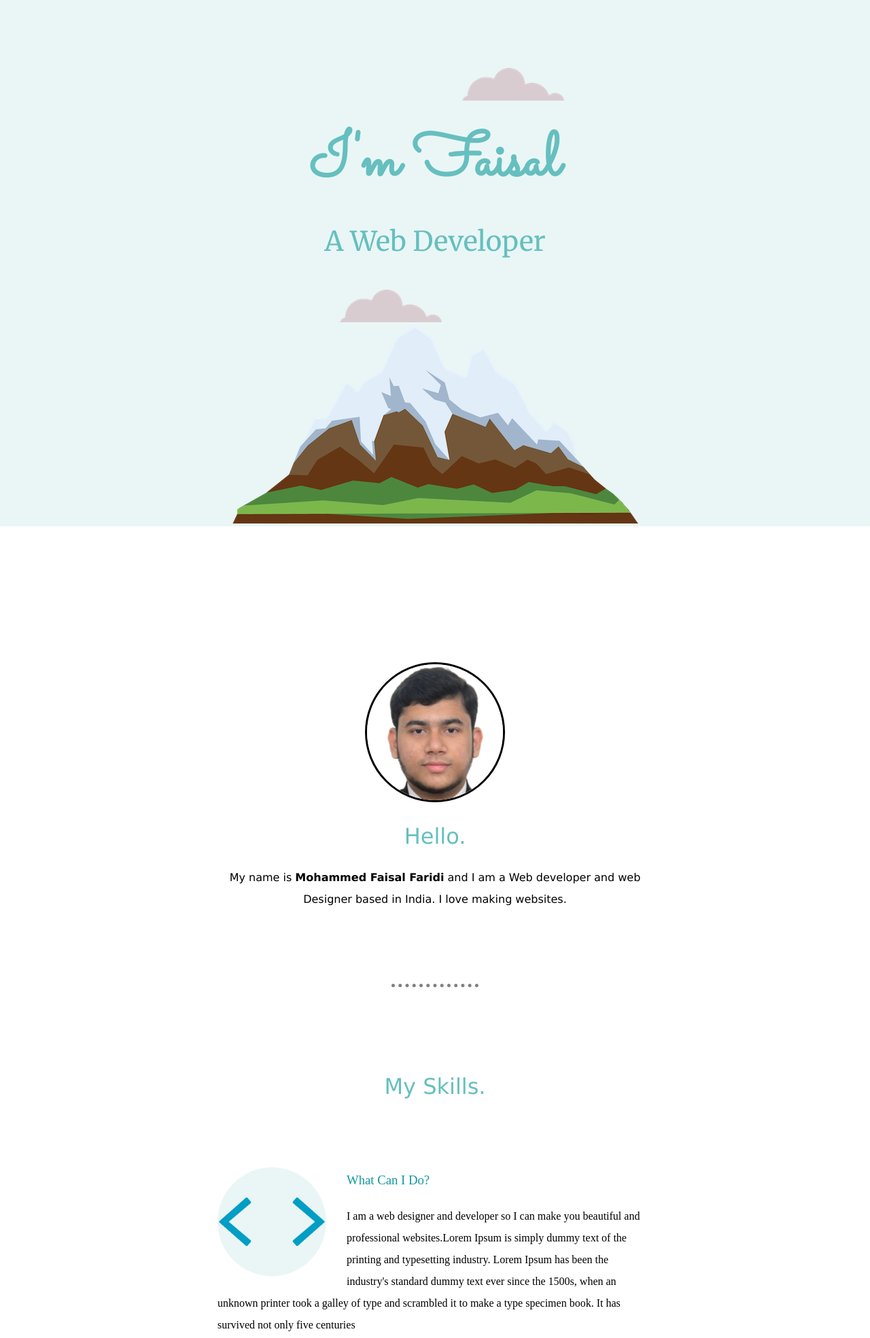
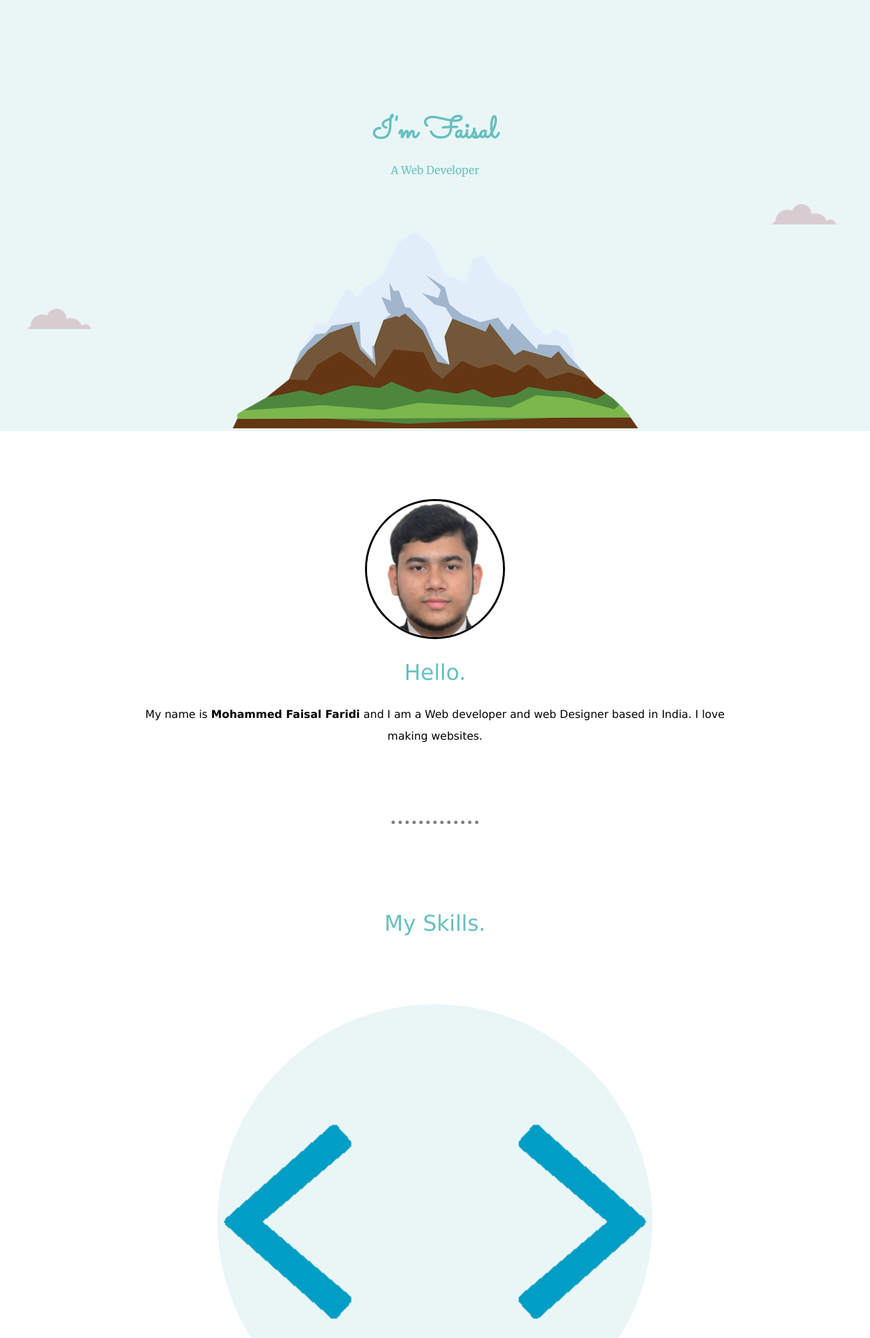
Before and after one commit to FaisalFaridi/CV1, a plain HTML site: page index.html in a window 1280 px wide. Shown: the top 1968 px of the page at 68% size. Drawn offline with Linux system fonts and the light colour scheme.

Commit message:
mobile changes

```diff
--- a/css/styles.css
+++ b/css/styles.css
@@ -2,6 +2,9 @@ body {
     margin: 0;
     text-align: center;
 }
+
+
+@media only screen and (min-width: 1000px)
 .top-container {
     background-color: #eaf6f6;
     position: relative;
@@ -161,9 +164,7 @@ a {
     padding-bottom: 50px;
 }
 
-.middle-container {
 
-}
 
 .bottom-container {
         margin-top: 100px;
@@ -194,3 +195,119 @@ a {
     right: 450px;
     top: 100px;
 }
+
+
+@media only screen and (min-width: 390px) {
+    .top-container {
+        background-color: #eaf6f6;
+        position: relative;
+        padding-top: 100px;
+        width: 100%;
+    }
+
+    .mountain-png {
+        width: 100%;
+    }
+
+    .top-cloud {
+        position: absolute;
+        right: 50px;
+        top: 300px;
+        height: 30px;
+    }
+
+    .bottom-cloud {
+        position: absolute;
+        left: 40px;
+        bottom: 150px;
+        height: 30px;
+    }
+
+    h1 {
+        margin: 0 auto;
+        padding-top: 50px;
+        font-family: "Sacramento", serif;
+        font-size: 2.8rem;
+        color: #66BFBF;
+        line-height: 2;
+    }
+
+    .webh2 {
+        font-family: "Merriweather", serif;
+        font-size: 1.0rem;
+        margin-top: 0px;
+        color: #66BFBF;
+        font-weight: normal;
+    }
+
+    .profilepng {
+        height: 200px;
+        width: 200px;
+        margin-top: 100px;
+        border: solid;
+        border-radius: 100%;
+    }
+
+    .intro-para {
+        width: 70%;
+        margin-top: 0;
+        margin-right: auto;
+        margin-bottom: 0;
+        margin-left: auto;
+        line-height: 2;
+        font-family: Verdana, Geneva, Tahoma, sans-serif;
+        padding-bottom: 100px;
+    }
+
+    .skill-1 {
+        background-color: #eaf6f6;
+        border-radius: 100%;
+        width: 100%;
+        margin-right: 30px;
+        float: none;
+    }
+
+    .skill-1-para {
+        width: 100%;
+        margin-top: 0;
+        margin-right: auto;
+        margin-bottom: 0;
+        margin-left: auto;
+        text-align: justify;
+
+    }
+
+    .myskills-1-heading {
+        text-align: center;
+        width: 100%;
+        font-size: 1.5rem;
+    }
+
+    .css {
+        width: 100%;
+        margin-top: 0;
+        margin-right: auto;
+        margin-bottom: 0;
+        margin-left: auto;
+        float: none;
+    }
+
+    .hobbies-heading {
+        text-align: center;
+        font-size: 1.5rem;
+    }
+
+    .hobbies-para1 {
+        width: 100%;
+        margin-top: 0;
+        margin-right: auto;
+        margin-bottom: 0;
+        margin-left: auto;
+        text-align: justify;
+    }
+
+    .para-above-button {
+        display: none;
+    }
+
+}
```
